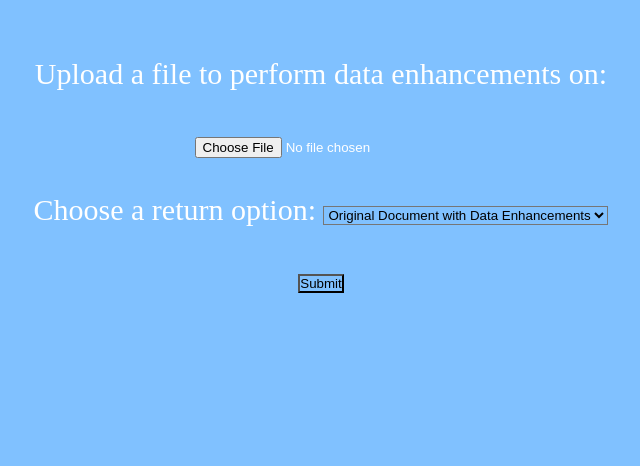
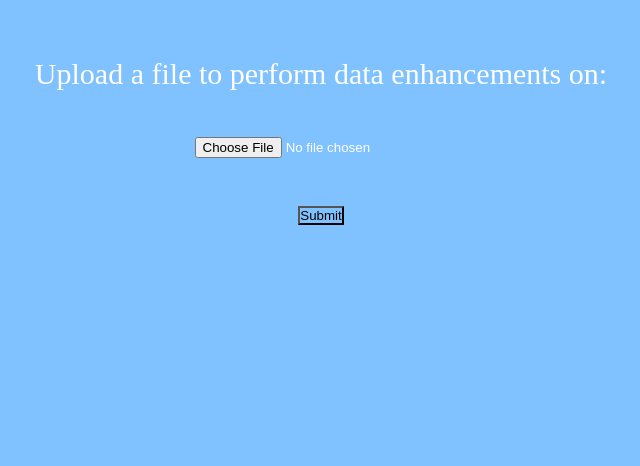
Before and after one commit to linmason/data-genie, a Flask app: page /index in a window 1280 px wide. Shown: the part 218-684 px from the top of the page, without its empty margins (319-959 px from the left). Run offline with Flask 2, Linux system fonts and the light colour scheme.

Commit message:
tiny frontend changes

```diff
--- a/templates/home.html
+++ b/templates/home.html
@@ -17,7 +17,7 @@
         <main>
             <article id="home-body">
                 <h2>Welcome!</h2>
-                <p>Click "Get Started" to upload a document and choose an output option.</p>
+                <p>Click "Get Started" to upload a document of your choice.</p>
             </article>
 
             <div class = "center whole-bttn">
--- a/templates/index.html
+++ b/templates/index.html
@@ -10,7 +10,6 @@
 
     <body>
         <header>
-
             <a href="{{url_for('home')}}" style="text-decoration: none;"><h1 id="web-head">DataGenie</h1></a>
         </header>
 
@@ -23,16 +22,8 @@
                     <input type="file" name="uploadname" accept=".csv">
                     <br><br>
 
+                    <input type="submit" value="Submit">
 
-                    <label>Choose a return option: </label>
-                    <select name="format">
-                      <option value="With Data Enhancements">Original Document with Data Enhancements</option>
-                      <option value="Only Data Enhancements">Only Data Enhancements</option>
-                    </select>
-
-                    <br><br>
-
-                    <input type="submit" value="Submit">
 
                 </form>
             </div>
```
